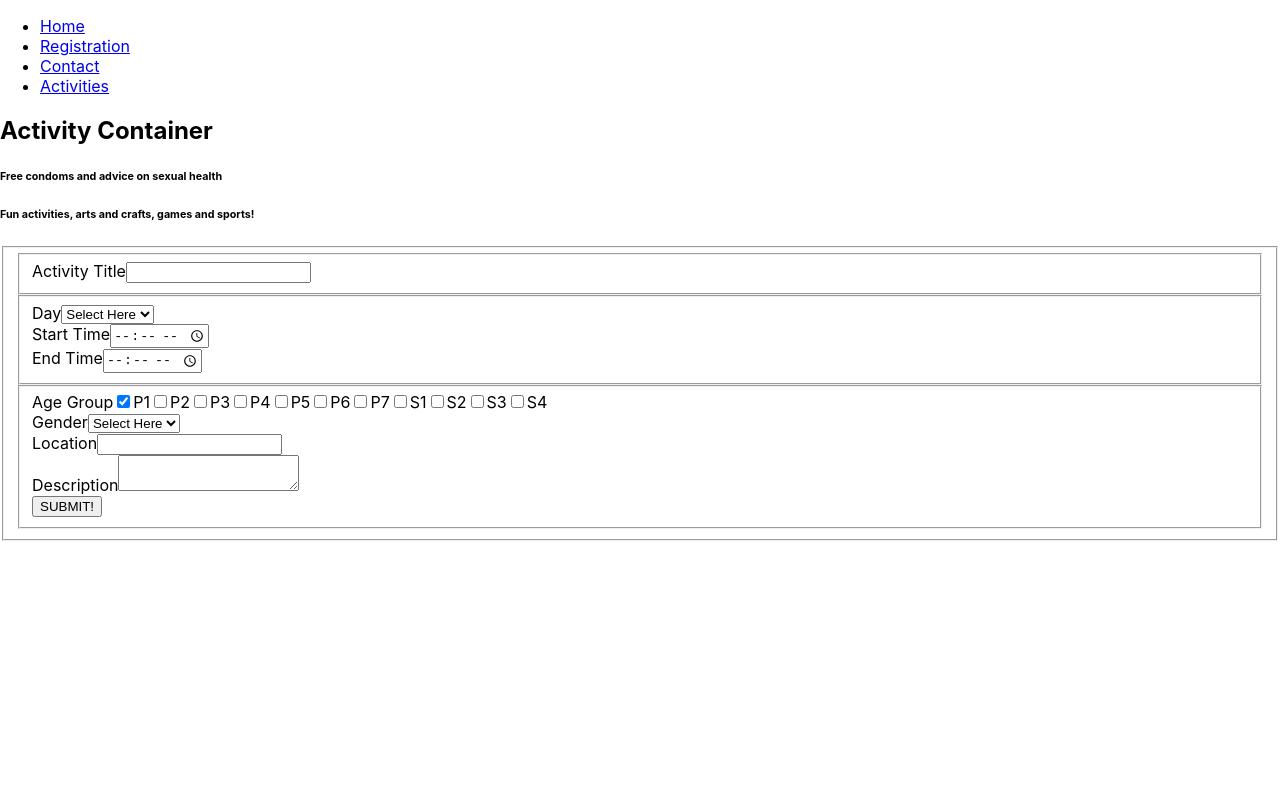
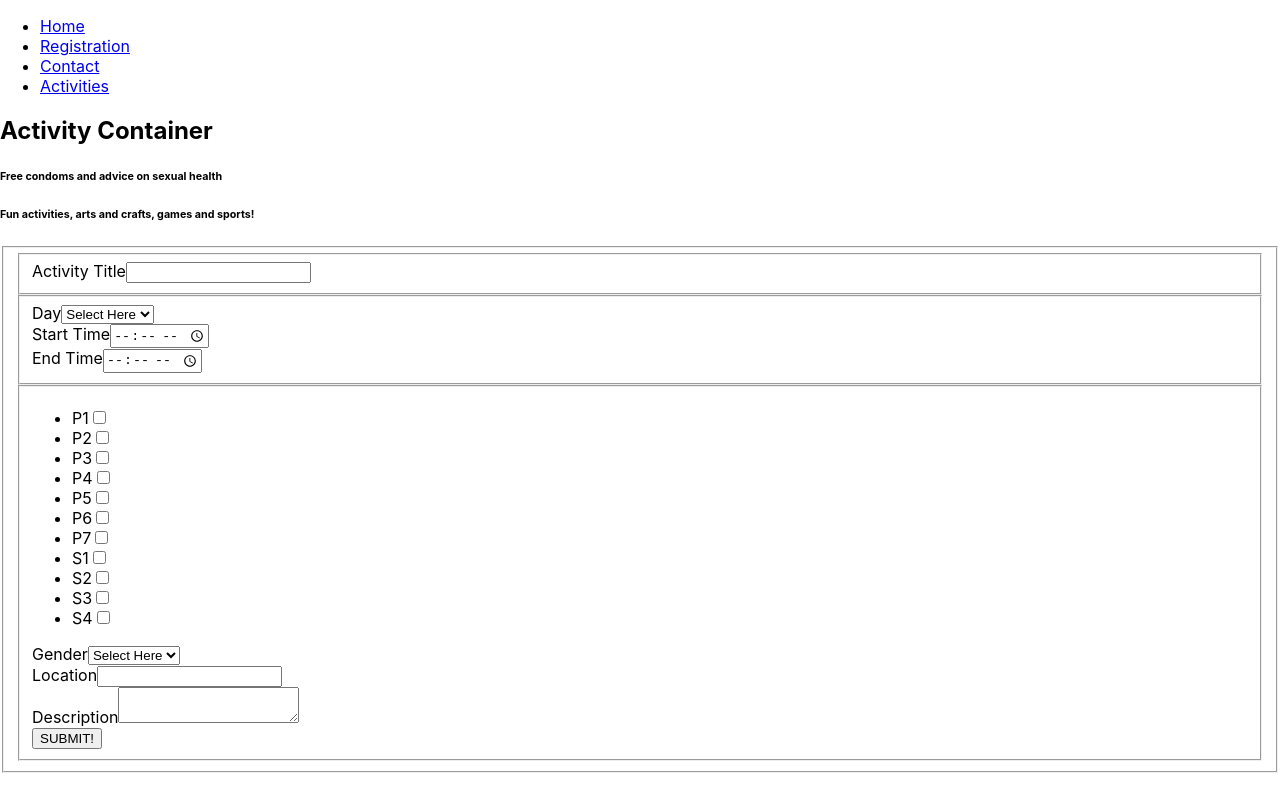
Before and after one commit to Fidelma/PYCP, a React (Create React App) app in the folder client/: page /activities in a window 1280 px wide. Built offline with nearby package versions, Linux system fonts and the light colour scheme.

Commit message:
ages added to state as array of objects. Checkboxs funstioning.

```diff
--- a/client/src/components/activity/ActivityForm.js
+++ b/client/src/components/activity/ActivityForm.js
@@ -9,17 +9,39 @@ class ActivityForm extends Component {
       day: '',
       startTime: '',
       endTime: '',
-      age: [],
+      age: [
+      {year: 'P1', checked: false},
+      {year: 'P2', checked: false},
+      {year: 'P3', checked: false},
+      {year: 'P4', checked: false},
+      {year: 'P5', checked: false},
+      {year: 'P6', checked: false},
+      {year: 'P7', checked: false},
+      {year: 'S1', checked: false},
+      {year: 'S2', checked: false},
+      {year: 'S3', checked: false},
+      {year: 'S4', checked: false},
+    ],
       gender: '',
       location: '',
       description: ''
     };
     this.handleChange = this.handleChange.bind(this);
+
   }
 
   handleChange({ target: { value, name } }) {
     this.setState({[name]: value});
   }
+
+  onToggle(index, e){
+  let newAges = this.state.age.slice();
+  newAges[index].checked = !newAges[index].checked
+  this.setState({
+    age: newAges
+  })
+}
+
 
 
 
@@ -63,18 +85,14 @@ render(){
 
     <fieldset>
       <div>
-        <label>Age Group</label>
-        <input type="checkbox" name="" checked={this.state.age} onChange={this.handleCheckedBox} value="P1"/>P1
-        <input type="checkbox" name="" value="P2"/>P2
-        <input type="checkbox" name="" value="P3"/>P3
-        <input type="checkbox" name="" value="P4"/>P4
-        <input type="checkbox" name="" value="P5"/>P5
-        <input type="checkbox" name="" value="P6"/>P6
-        <input type="checkbox" name="" value="P7"/>P7
-        <input type="checkbox" name="" value="S1"/>S1
-        <input type="checkbox" name="" value="S2"/>S2
-        <input type="checkbox" name="" value="S3"/>S3
-        <input type="checkbox" name="" value="S4"/>S4
+      <ul>
+                {this.state.age.map((age, i) =>
+                	<li key={i}>
+                    {age.year}
+                	  <input type="checkbox" onChange={this.onToggle.bind(this, i)} />
+                	</li>
+                )}
+          	  </ul>
       </div>
 
     <div>
```
